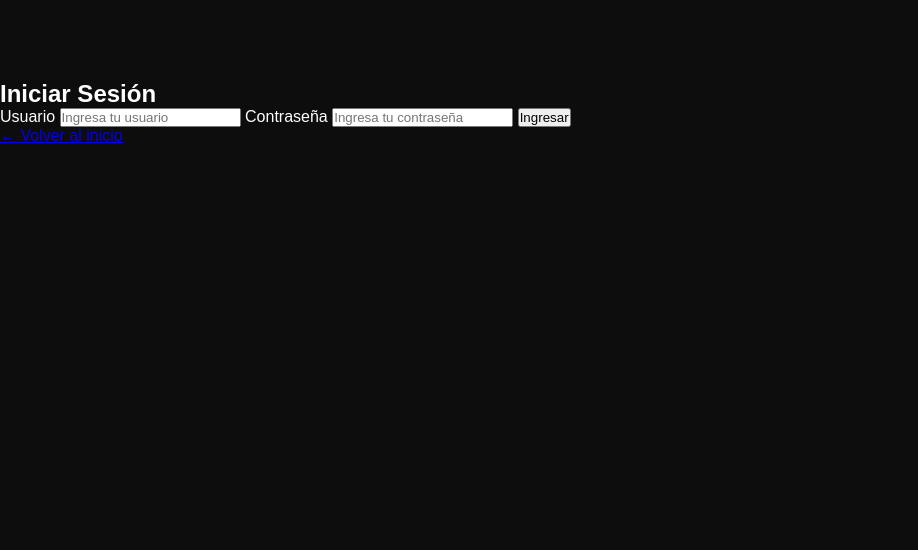
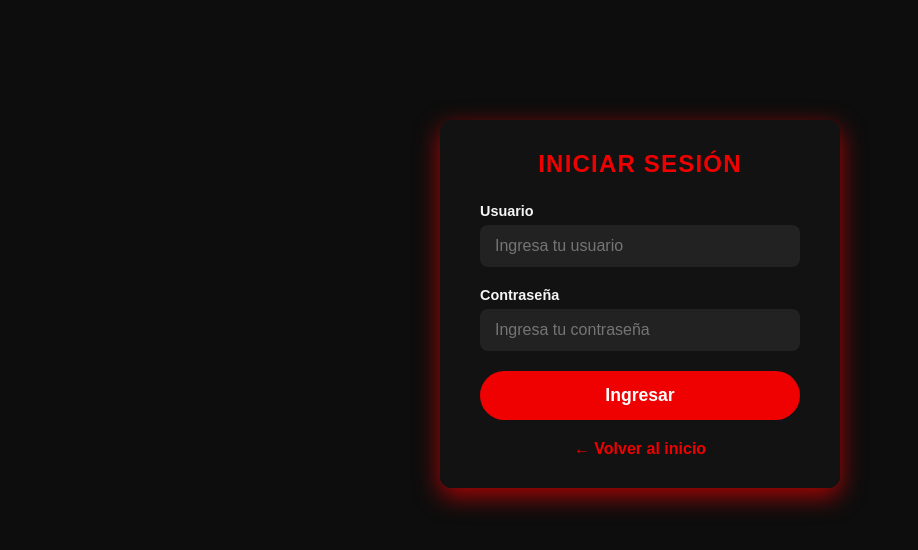
Before and after one commit to Franklin-Quispe/Base-De-Datos-II, a plain HTML site: page login.html in a window 1280 px wide. Shown: the whole page, without its empty margins (0-918 px from the left). Drawn offline with Linux system fonts and the light colour scheme.

Commit message:
style.css

```diff
--- a/style.css
+++ b/style.css
@@ -96,7 +96,7 @@ body {
   text-align: left;
   padding: 0 5%;
   gap: 40px;
-  background-image: url('1.jpg');
+  background-image: url('Img/1.jpg');
   background-size: cover;
   background-position: center;
   background-repeat: no-repeat;
@@ -390,3 +390,86 @@ footer {
     height: 280px;
   }
 }
+/* LOGIN */
+.login-container {
+  background: rgba(20, 20, 20, 0.85);
+  max-width: 400px;
+  margin: 40px auto 80px auto;
+  padding: 30px 40px;
+  border-radius: 12px;
+  box-shadow: 0 8px 25px rgba(240, 0, 0, 0.7);
+  font-family: 'Orbitron', sans-serif;
+  color: #fff;
+  animation: fadeInUp 1s ease forwards;
+}
+
+.login-container h2 {
+  text-align: center;
+  font-weight: 600;
+  margin-bottom: 25px;
+  color: #f00101;
+  letter-spacing: 1.2px;
+  text-transform: uppercase;
+}
+
+.login-form label {
+  display: block;
+  margin-bottom: 6px;
+  font-weight: 600;
+  font-size: 0.9rem;
+  color: #f5f5f5;
+}
+
+.login-form input[type="text"],
+.login-form input[type="password"] {
+  width: 100%;
+  padding: 12px 15px;
+  margin-bottom: 20px;
+  border-radius: 8px;
+  border: none;
+  background: #222;
+  color: #fff;
+  font-size: 1rem;
+  transition: background 0.3s, box-shadow 0.3s;
+}
+
+.login-form input[type="text"]:focus,
+.login-form input[type="password"]:focus {
+  background: #330000;
+  outline: none;
+  box-shadow: 0 0 8px 2px rgba(240, 0, 0, 0.7);
+}
+
+.login-form button[type="submit"] {
+  width: 100%;
+  background: #f00101;
+  color: white;
+  font-weight: 700;
+  padding: 14px 0;
+  border: none;
+  border-radius: 30px;
+  font-size: 1.1rem;
+  cursor: pointer;
+  transition: background 0.3s, transform 0.2s;
+}
+
+.login-form button[type="submit"]:hover {
+  background: orange;
+  transform: scale(1.05);
+}
+
+.back-link {
+  margin-top: 20px;
+  text-align: center;
+}
+
+.back-link a {
+  color: #f00101;
+  text-decoration: none;
+  font-weight: 600;
+  transition: color 0.3s;
+}
+
+.back-link a:hover {
+  color: orange;
+}
```
